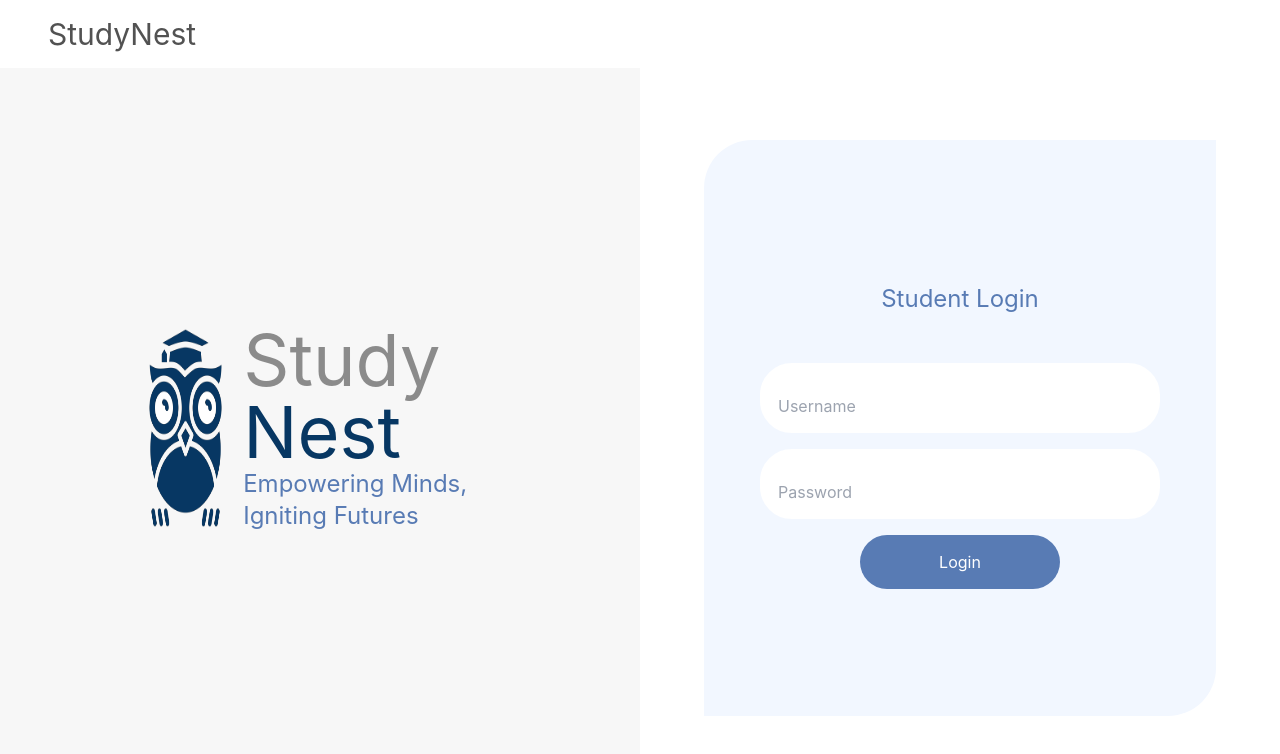
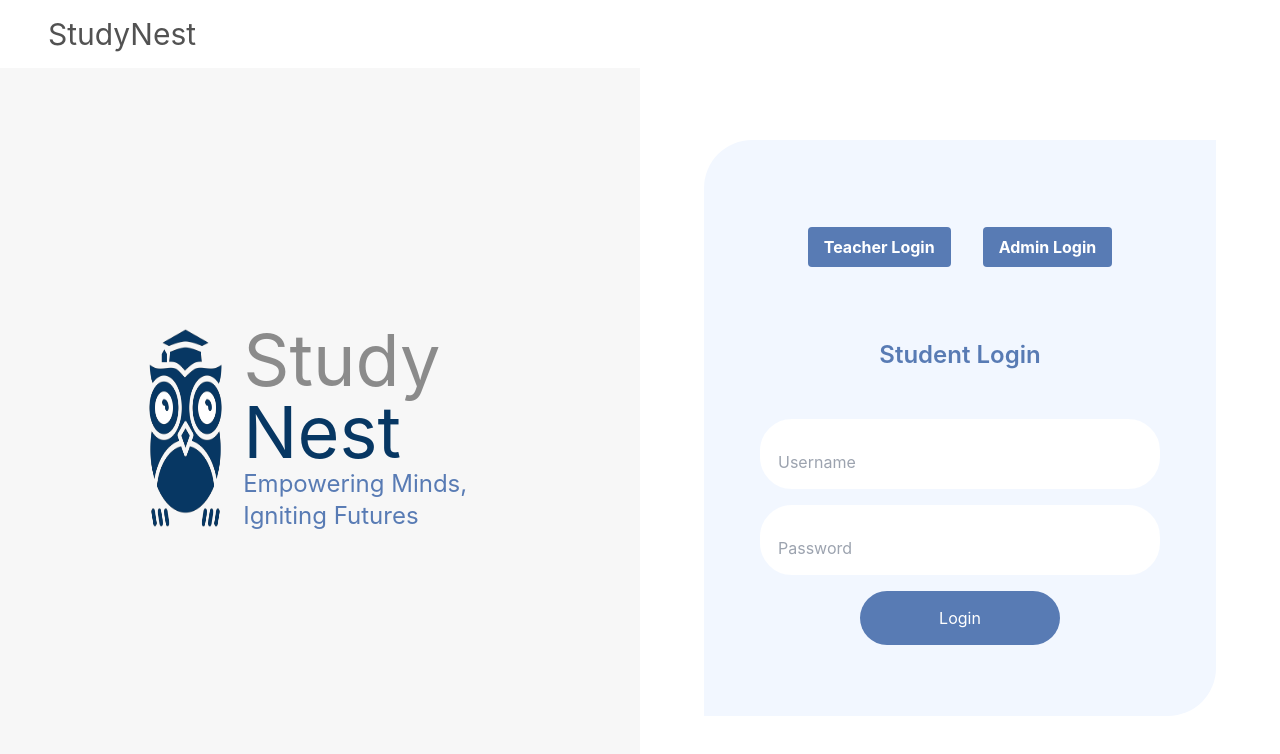
Before and after one commit to TIPGroup1-TeamBrian/StudyNest-FrontEnd, a React (Create React App) app in the folder studynest-frontend/: page /Login in a window 1280 px wide. Shown: the top 754 px of the page. Built offline with nearby package versions, Linux system fonts and the light colour scheme.

Commit message:
added teachers and students button login

```diff
--- a/studynest-frontend/package.json
+++ b/studynest-frontend/package.json
@@ -3,6 +3,7 @@
   "version": "0.1.0",
   "private": true,
   "dependencies": {
+    "@material-tailwind/react": "^2.1.2",
     "@testing-library/jest-dom": "^5.17.0",
     "@testing-library/react": "^13.4.0",
     "@testing-library/user-event": "^13.5.0",
--- a/studynest-frontend/src/pages/Login.jsx
+++ b/studynest-frontend/src/pages/Login.jsx
@@ -1,6 +1,8 @@
 import React from "react";
 import Logo from "../images/school.png";
-// import "../style/buttons.css";
+//import { Input } from "@material-tailwind/react";
+
+
 
 const Login = () => {
   return (
@@ -48,7 +50,23 @@
           </div> */}
 
           <div class="flex flex-col justify-center items-center rounded-tl-[3em] rounded-br-[3em] bg-[#F2F7FF] px-[8%] pt-[5%] gap-[2rem] h-[80%] w-[80%] overflow-hidden">
-            <h2 class='text-[#587bb4] text-center text-2xl'>Student Login</h2>
+            <div class="flex flex-row items-center gap-8 mb-10">
+              <a href="">
+                <button class="bg-[#587bb4] hover:bg-blue-300 text-white font-bold py-2 px-4 rounded">
+                  Teacher Login
+                </button>
+
+              </a>
+
+              <a href="">
+                <button class="bg-[#587bb4] hover:bg-blue-300 text-white font-bold py-2 px-4 rounded">
+                    Admin Login
+                  </button>
+              </a>
+
+            </div>
+
+            <h2 class='text-[#587bb4] text-center text-2xl font-semibold'>Student Login</h2>
             <form class="my-[1rem]">
               <div class="">
                 <input class="px-[1rem] pt-[1.8rem] pb-[0.8rem] min-w-[25rem] hover:shadow-lg focus:border-solid focus:border-[2px] focus:border-[#587bb4]" id="usernmae" name="username" placeholder="Username" type="text" required />
@@ -63,6 +81,10 @@
                 </label>
 
               </div>
+              {/* <div className="flex w-72 flex-col items-end gap-6">
+                <Input size="md" label="Input Medium" />
+                <Input size="lg" label="Input Large" />
+              </div> */}
 
               <button href="" class="bg-[#587bb4] text-white w-[50%] h-auto py-[15px] px-[20px] cursor-pointer text-center rounded-[3em] block m-auto">Login</button>
             </form>
--- a/studynest-frontend/src/style/index.css
+++ b/studynest-frontend/src/style/index.css
@@ -49,3 +49,28 @@
 
   --white:white;
 }
+
+
+a {
+  transition: 0.5s;
+  /*ANIMATION*/
+  text-decoration: none;
+  color: inherit;
+}
+
+a.white-text {
+  color: var(--white);
+}
+
+a:hover {
+  color: var(--dark-blue);
+}
+
+input[type=date] {
+  color: var(--dark-blue);
+  font-family: effra;
+  border: 3px solid var(--dark-blue);
+  padding: 0.5rem;
+  border-radius: 2rem;
+  margin-left: 1rem;
+}
```
Also changed, not shown: 1 other file (tests, documents, lock files or other folders).
